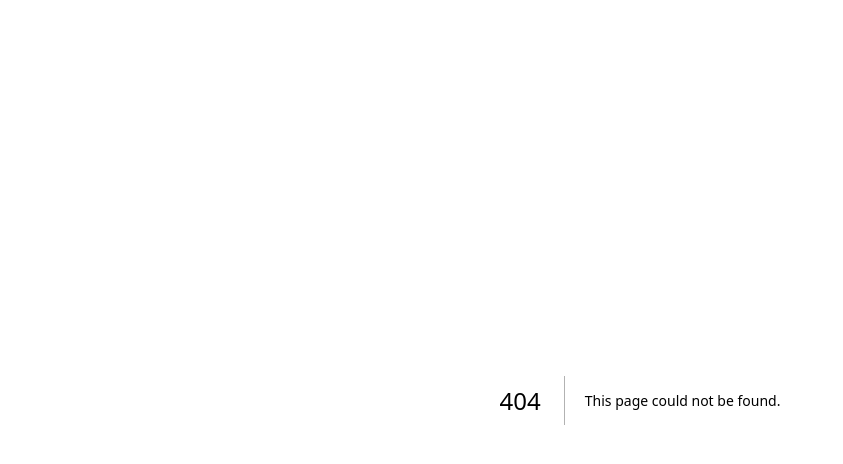
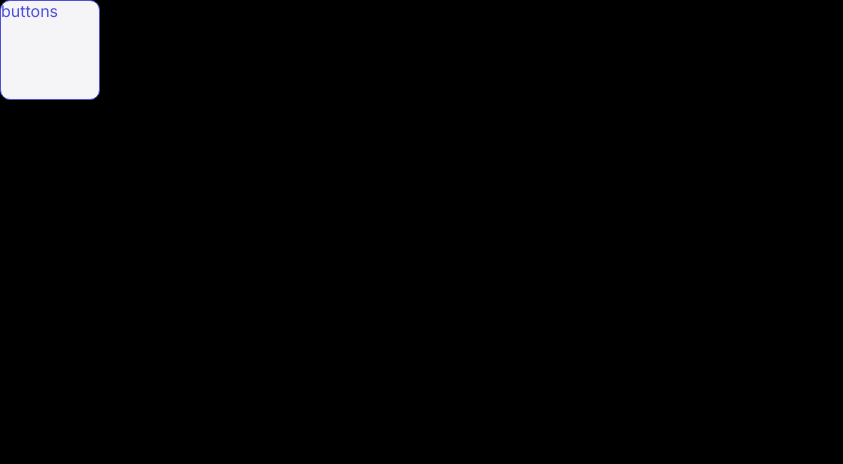
Before and after one commit to root9464/cyberui, a Next.js app: page /test/test in a window 1280 px wide. Before the commit this address had no page. Shown: the top 464 px of the page, without its empty margins (0-843 px from the left). Built offline with nearby package versions, Linux system fonts and the light colour scheme.

Commit message:
07.03.2024 | 18:35 || "Полностью готовый компонент selects"

```diff
--- a/app/page.tsx
+++ b/app/page.tsx
@@ -1,4 +1,3 @@
-import Image from 'next/image';
 import styles from './page.module.sass';
 
 export default function Home() {
--- a/app/test/select/page.module.sass
+++ b/app/test/select/page.module.sass
@@ -1,11 +1,4 @@
+@import '../../../sass/mixins'
+
 .div
-    display: flex
-    flex-direction: column
-    align-items: center
-    gap: 16px
-    margin-top: 32px
-    overflow-y: auto
-    overflow-x: hidden
-    padding: 16px
-    width: 100%
-    height: 100%
+    @include PageLayout($className:selects , $directions: row)
--- /dev/null
+++ b/app/test/test/page.module.sass
@@ -0,0 +1,7 @@
+.div
+    background-color: #F5F5F7
+    border: 1px solid #5050db
+    width: 100px
+    height: 100px
+    color:  #5050db
+    border-radius: 10px
--- /dev/null
+++ b/app/test/test/page.tsx
@@ -0,0 +1,9 @@
+import styles from './page.module.sass';
+export default function ButtonsPage() {
+	return (
+		<div className={styles.div}>
+			<p>buttons</p>
+
+		</div>
+	);
+}
--- a/components/Button/button.module.sass
+++ b/components/Button/button.module.sass
@@ -19,4 +19,4 @@
     flex-direction: row
     justify-content: space-between
     gap: 8px
-    @include ThemeStyles
+    @include ThemeStyles(true)
--- a/components/Select/select.module.sass
+++ b/components/Select/select.module.sass
@@ -8,13 +8,10 @@
     gap: 16px
     margin-top: 32px
     padding: 16px
-    // max-width: fit-content
-    // max-height: fit-content
-    // min-width: min-content
-    // min-height: min-content
-    width: 400px
-    height: 400px
-    background-color: red
+    max-width: fit-content
+    max-height: fit-content
+    min-width: min-content
+    min-height: min-content
     .arrow
         display: flex
         justify-content: center
@@ -31,26 +28,16 @@
         color: $color-theme-dark-text
         padding: 15px 20px
         сursor: pointer
-        border-radius: 3px
+        border-radius: 10px //!
         list-style-type: none
         user-select: none
         display: flex
         gap: 6px
         flex-direction: column
-
         @include ThemeStyles(false)
 
         .item
             padding: 6px 10px
-            border-radius: 3px
+            border-radius: 5px
             transition: background-color 0.3s ease
-
-            &.dark
-                 &:hover
-                    opacity: 0.95
-                    background-color: #282828
-
-            &.light
-                 &:hover
-                    opacity: 0.95
-                    background-color: #EAEAEA
+            @include ThemeStyles(true)
--- a/sass/mixins.sass
+++ b/sass/mixins.sass
@@ -24,7 +24,7 @@
       background-color: $color-theme-light
     @if $hover == true
       &:hover
-        opacity: 0.95
+        // opacity: 0.95
         background-color: #EAEAEA
 
 
@@ -59,5 +59,51 @@
 
     @if $hover == true
       &:hover
-        opacity: 0.95
+        // opacity: 0.95
         background-color: #282828
+
+
+@mixin PageLayout($className, $directions)
+  display: flex
+  flex-direction: column
+  align-items: center
+  gap: 16px
+  margin-top: 32px
+  overflow-y: auto
+  overflow-x: hidden
+  padding: 16px
+  width: 100%
+  height: 100%
+
+  .box
+    display: grid
+    align-items: center
+    grid-template-columns: repeat(auto-fit, minmax(200px, 1fr))
+    gap: 16px
+    margin-top: 32px
+    overflow-y: auto
+    overflow-x: hidden
+    padding: 16px
+    width: 100%
+    height: 100%
+    .#{$className}
+      display: flex
+      flex-direction: $directions
+      gap: 16px
+      align-items: center
+      justify-items: center
+      margin-top: 32px
+      overflow-y: auto
+      overflow-x: hidden
+      width: 100%
+      height: 100%
+      border-radius: 10px
+      $n: 1
+      @for $i from 1 through 100
+        @if $i % 2 == $n
+          &:nth-child(#{$i})
+              background-color: #1E1E1E
+        @else
+          &:nth-child(#{$i})
+              background-color: #FFFFFF
+              color: #000000
```
Also changed, not shown: app/test/select/page.tsx (+17 -1 lines).
